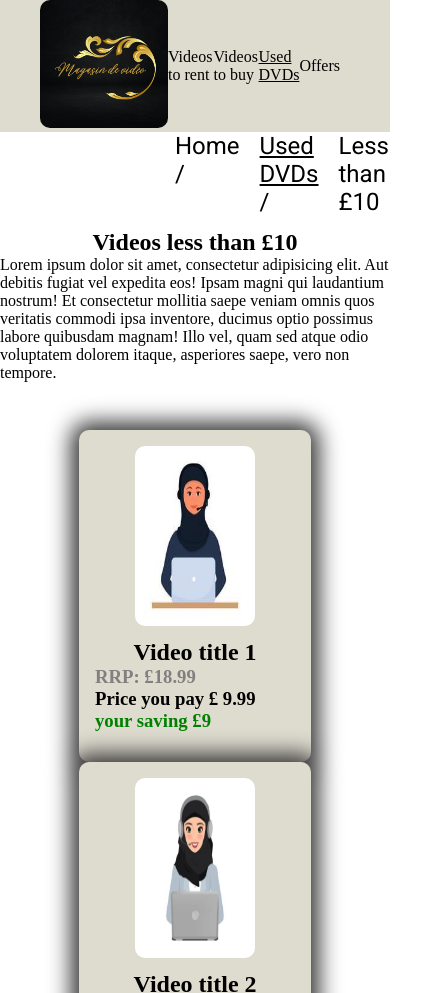
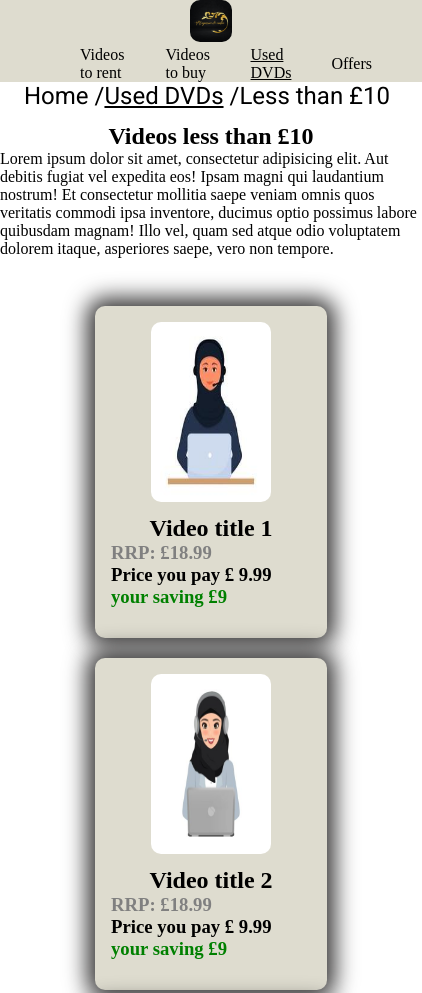
Before and after one commit to Fatimezzahra-DARIM/HtmlWebSite, a plain HTML site: page index.html in a window 390 px wide. Shown: the top 993 px of the page, 422 px wide, since content can reach past the window. Drawn offline with Linux system fonts and the light colour scheme.

Commit message:
Responsive

```diff
--- a/index.html
+++ b/index.html
@@ -12,11 +12,11 @@
 <body>
     <header>
         <div class="navbar">
-            <ul class="navbarList">
-                <li><img id="navbarLogo" src="Logo-Magasin-de-vidéo.png" alt="Logo de la page" ></li>
+            <img id="navbarLogo" src="Logo-Magasin-de-vidéo.png" alt="Logo de la page" >
+            <ul>
                 <li class="navbarListLink"><a href="#">Videos to rent</a></li>
                 <li class="navbarListLink"><a href="#">Videos to buy </a></li>
-                <li class="navbarListLink1" id="linkNav"><a href="#">Used DVDs </a></li>
+                <li class="navbarListLink1 navbarListLink" id="linkNav"><a href="#">Used DVDs </a></li>
                 <li class="navbarListLink"><a href="#">Offers </a></li>
             </ul>
         </div>
--- a/style.css
+++ b/style.css
@@ -1,5 +1,7 @@
 @import url('https://fonts.googleapis.com/css2?family=Roboto:ital,wght@0,400;1,500;1,900&display=swap');
-
+*{
+   margin: 0;
+}
 ul{
     padding-right: 50px;
     display: flex;
@@ -12,7 +14,6 @@ body{
 
 }
 header{
-    /* border: solid; */
    border-color: gray;
    background-color: rgb(222, 220, 207);
 
@@ -23,44 +24,37 @@ header{
     height:8rem ;
     border-radius: 10px;
 }
-
 a:hover{
     color: blue;
     text-decoration: underline;
-
 }
 a{
     text-decoration: none;
     color:black;
 }
 .Nav1{
-    /* padding-right: 100px; */
-    padding-left: 175px;
     display: flex;
-    /* justify-content: space-between; */
    list-style: none;
    font-family: 'Roboto', sans-serif;
-   font-size: x-large;
-}
-.Nav1 *{
-    margin-right: 10px;
-
+   max-width: 100%;
 }
 .navbar {
     padding-top: 0px;
-    /* border: solid; */
     margin:0px;
-
+    display:flex;
 }
 .navlist {
     margin:0px;
 }
- *{
-    margin: 0;
-}
+
 
 .navbarListLink1{
     text-decoration: underline;
+
+ }
+ .navbarListLink
+ {
+   margin-left: 40px;
  }
  h2{
     text-align: center;
@@ -90,19 +84,17 @@ a{
  .contenu
  {   background-color: rgb(222, 220, 207);
     padding: 1rem;
-    /* border-style: solid; */
     border-radius: 10px;
-
     width:200px ;
     height: 300px;
     box-shadow: 0 0 22px  8px #373636;
+    margin-bottom: 20px;
  }
  .contenu:hover
  {
     width:250px ;
     height: 350px;
     padding:1rem;
-
  }
  .rrp{
     color: grey;
@@ -113,4 +105,49 @@ a{
  }
  li{
     list-style: none;
+    margin: 0px;
  }
+/* .navbarList
+{
+   margin-left: auto;
+   margin-right: auto;
+} */
+
+ @media only screen and (max-width: 600px) {
+   #navbarLogo{
+      width: 10%;
+      height: 10%;
+      margin-left: 45%;
+      margin-right: 45%;
+
+
+   }
+   .navbar
+   {
+      display:block;
+   }
+   .Nav1
+   {
+       /* padding-right: 100px; */
+      padding-left: 24px;
+      /* justify-content: space-between; */
+      list-style: none;
+      font-family: 'Roboto', sans-serif;
+      font-size: x-large;
+
+
+
+   }
+   body {
+      /* border: solid; */
+      min-width:422px;
+
+   }
+
+}
+
+   @media print {
+      .navbar{
+         display:none;
+      }
+   }
```
